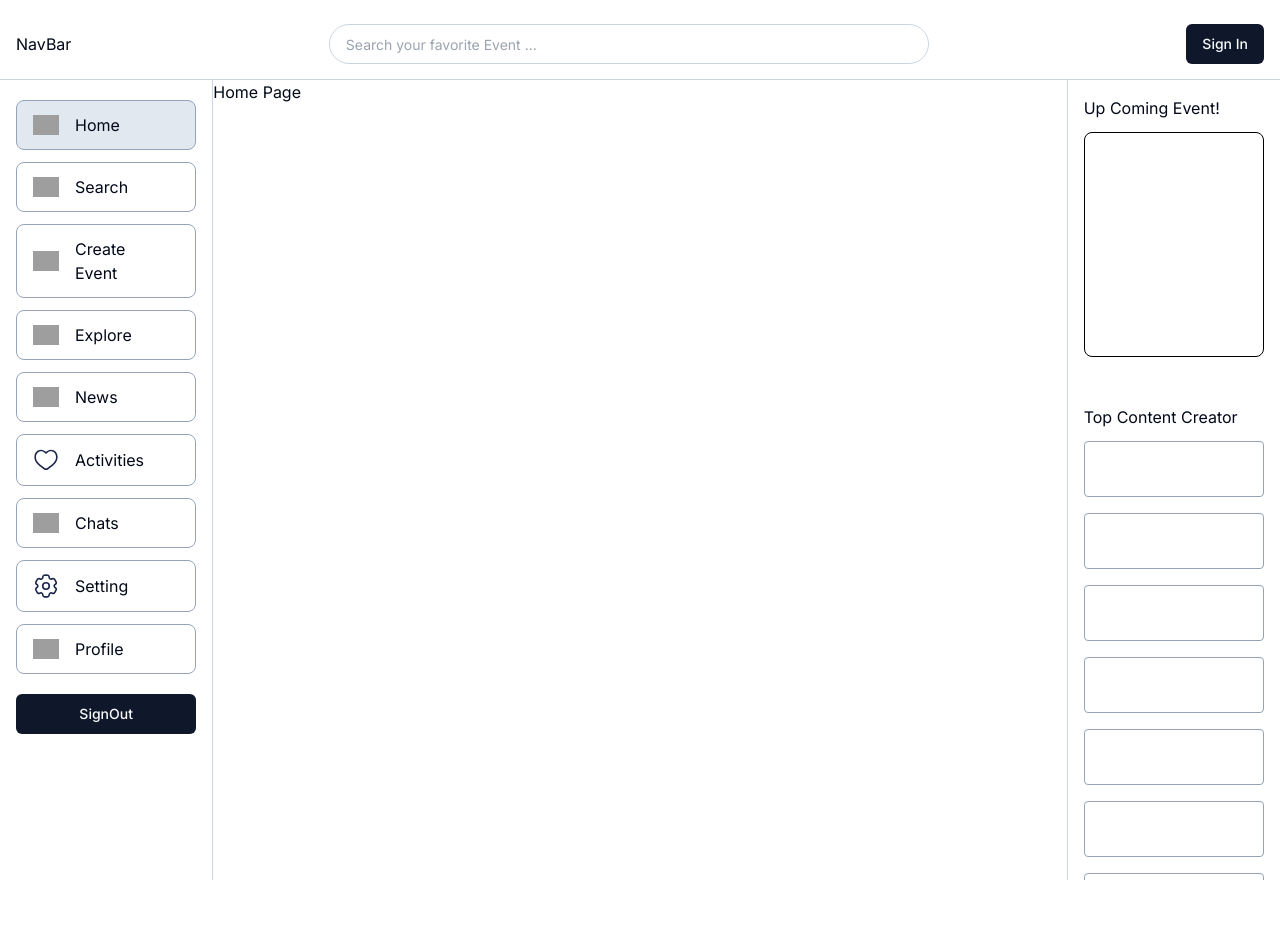
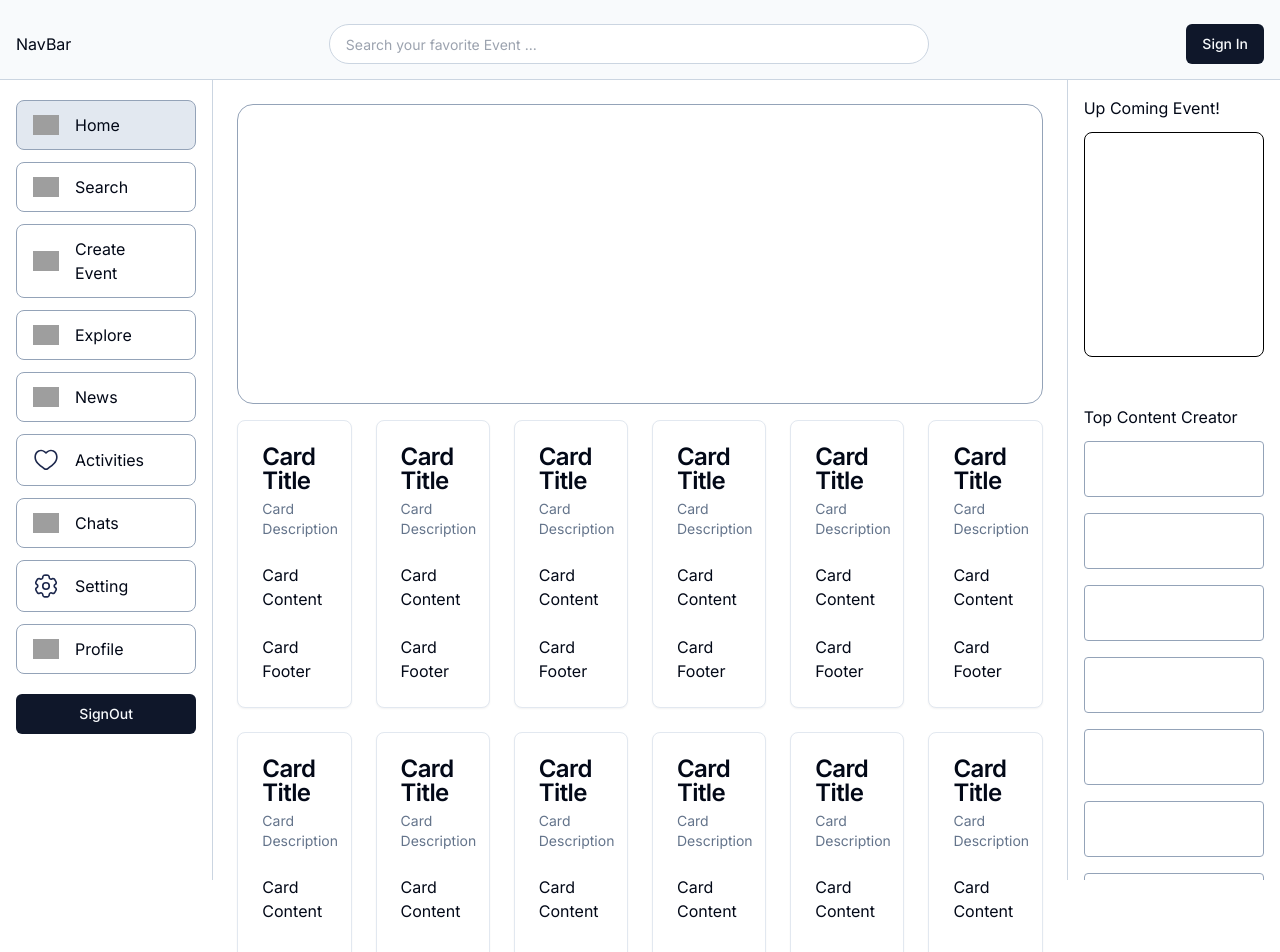
Before and after one commit to DevAnonitos/OU-Social-Hub, a Next.js app in the folder frontend/: page / in a window 1280 px wide. Shown: the top 952 px of the page. Before the commit the page ends 800 px from the top, so only its background shows below. Built offline with nearby package versions, Linux system fonts and the light colour scheme; grey boxes are pictures that could not be loaded.

Commit message:
Feat(HomePage): Add Config Layout HomePage Section

```diff
--- a/frontend/app/globals.css
+++ b/frontend/app/globals.css
@@ -85,7 +85,7 @@
   }
 
   .navbar {
-    @apply fixed flex items-center justify-between flex-wrap p-4 gap-x-4 inset-y-0 w-full h-20 border-b-[1px] border-slate-300;
+    @apply bg-slate-50 fixed z-50 flex items-center justify-between flex-wrap p-4 gap-x-4 inset-y-0 w-full h-20 border-b-[1px] border-slate-300;
   }
 
   .searchbar-input {
--- a/frontend/app/layout.tsx
+++ b/frontend/app/layout.tsx
@@ -23,7 +23,7 @@ export default function RootLayout({
     <html lang="en">
       <body className={`${inter.className}`}>
         <NavBar />
-        <div className="grid grid-cols-1 sm:grid-cols-4 lg:grid-cols-12 h-full">
+        <div className="grid grid-cols-1 sm:grid-cols-4 lg:grid-cols-12 h-full w-full">
           {/* Left Sidebar */}
           <div className="hidden sm:block sm:col-span-1 lg:col-span-2">
             <LeftSideBar />
--- a/frontend/app/page.tsx
+++ b/frontend/app/page.tsx
@@ -10,8 +10,198 @@ import {
 
 const Home = () => {
   return (
-    <main className='flex'>
-      Home Page
+    <main className='flex flex-grow max-w-screen mx-auto w-full h-full min-h-screen'>
+        <div className='p-6 space-y-4'>
+
+          <div className='flex items-center border border-slate-400 w-full h-[300px] rounded-2xl'>
+
+          </div>
+
+          <div className="grid sm:grid-cols-2 md:grid-cols-2 lg:grid-cols-6 xl:grid-cols-6 2xl:grid-cols-6 gap-6">
+            <div>
+              <Card>
+                <CardHeader>
+                  <CardTitle>Card Title</CardTitle>
+                  <CardDescription>Card Description</CardDescription>
+                </CardHeader>
+                <CardContent>
+                  <p>Card Content</p>
+                </CardContent>
+                <CardFooter>
+                  <p>Card Footer</p>
+                </CardFooter>
+              </Card>
+            </div>
+
+            <div>
+              <Card>
+                <CardHeader>
+                  <CardTitle>Card Title</CardTitle>
+                  <CardDescription>Card Description</CardDescription>
+                </CardHeader>
+                <CardContent>
+                  <p>Card Content</p>
+                </CardContent>
+                <CardFooter>
+                  <p>Card Footer</p>
+                </CardFooter>
+              </Card>
+            </div>
+
+            <div>
+              <Card>
+                <CardHeader>
+                  <CardTitle>Card Title</CardTitle>
+                  <CardDescription>Card Description</CardDescription>
+                </CardHeader>
+                <CardContent>
+                  <p>Card Content</p>
+                </CardContent>
+                <CardFooter>
+                  <p>Card Footer</p>
+                </CardFooter>
+              </Card>
+            </div>
+
+            <div>
+              <Card>
+                <CardHeader>
+                  <CardTitle>Card Title</CardTitle>
+                  <CardDescription>Card Description</CardDescription>
+                </CardHeader>
+                <CardContent>
+                  <p>Card Content</p>
+                </CardContent>
+                <CardFooter>
+                  <p>Card Footer</p>
+                </CardFooter>
+              </Card>
+            </div>
+
+            <div>
+              <Card>
+                <CardHeader>
+                  <CardTitle>Card Title</CardTitle>
+                  <CardDescription>Card Description</CardDescription>
+                </CardHeader>
+                <CardContent>
+                  <p>Card Content</p>
+                </CardContent>
+                <CardFooter>
+                  <p>Card Footer</p>
+                </CardFooter>
+              </Card>
+            </div>
+
+            <div>
+              <Card>
+                <CardHeader>
+                  <CardTitle>Card Title</CardTitle>
+                  <CardDescription>Card Description</CardDescription>
+                </CardHeader>
+                <CardContent>
+                  <p>Card Content</p>
+                </CardContent>
+                <CardFooter>
+                  <p>Card Footer</p>
+                </CardFooter>
+              </Card>
+            </div>
+
+            <div>
+              <Card>
+                <CardHeader>
+                  <CardTitle>Card Title</CardTitle>
+                  <CardDescription>Card Description</CardDescription>
+                </CardHeader>
+                <CardContent>
+                  <p>Card Content</p>
+                </CardContent>
+                <CardFooter>
+                  <p>Card Footer</p>
+                </CardFooter>
+              </Card>
+            </div>
+
+            <div>
+              <Card>
+                <CardHeader>
+                  <CardTitle>Card Title</CardTitle>
+                  <CardDescription>Card Description</CardDescription>
+                </CardHeader>
+                <CardContent>
+                  <p>Card Content</p>
+                </CardContent>
+                <CardFooter>
+                  <p>Card Footer</p>
+                </CardFooter>
+              </Card>
+            </div>
+
+            <div>
+              <Card>
+                <CardHeader>
+                  <CardTitle>Card Title</CardTitle>
+                  <CardDescription>Card Description</CardDescription>
+                </CardHeader>
+                <CardContent>
+                  <p>Card Content</p>
+                </CardContent>
+                <CardFooter>
+                  <p>Card Footer</p>
+                </CardFooter>
+              </Card>
+            </div>
+
+            <div>
+              <Card>
+                <CardHeader>
+                  <CardTitle>Card Title</CardTitle>
+                  <CardDescription>Card Description</CardDescription>
+                </CardHeader>
+                <CardContent>
+                  <p>Card Content</p>
+                </CardContent>
+                <CardFooter>
+                  <p>Card Footer</p>
+                </CardFooter>
+              </Card>
+            </div>
+
+            <div>
+              <Card>
+                <CardHeader>
+                  <CardTitle>Card Title</CardTitle>
+                  <CardDescription>Card Description</CardDescription>
+                </CardHeader>
+                <CardContent>
+                  <p>Card Content</p>
+                </CardContent>
+                <CardFooter>
+                  <p>Card Footer</p>
+                </CardFooter>
+              </Card>
+            </div>
+
+            <div>
+              <Card>
+                <CardHeader>
+                  <CardTitle>Card Title</CardTitle>
+                  <CardDescription>Card Description</CardDescription>
+                </CardHeader>
+                <CardContent>
+                  <p>Card Content</p>
+                </CardContent>
+                <CardFooter>
+                  <p>Card Footer</p>
+                </CardFooter>
+              </Card>
+            </div>
+
+
+
+          </div>
+        </div>
     </main>
   );
 };
```
